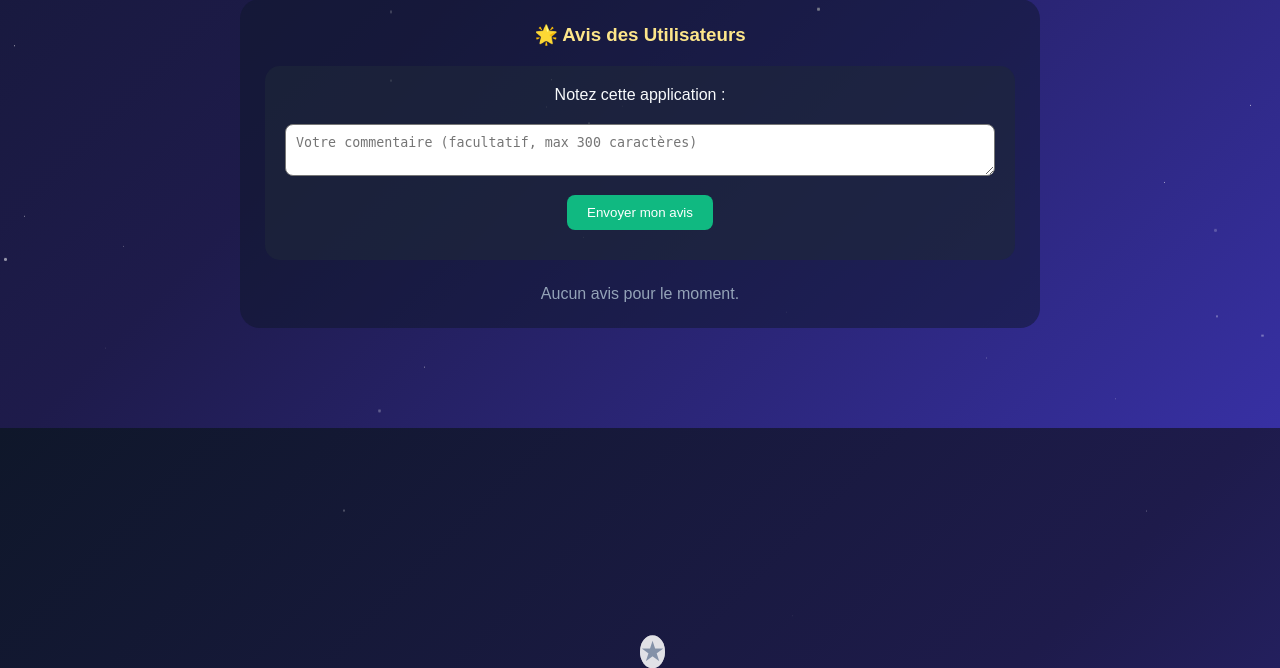
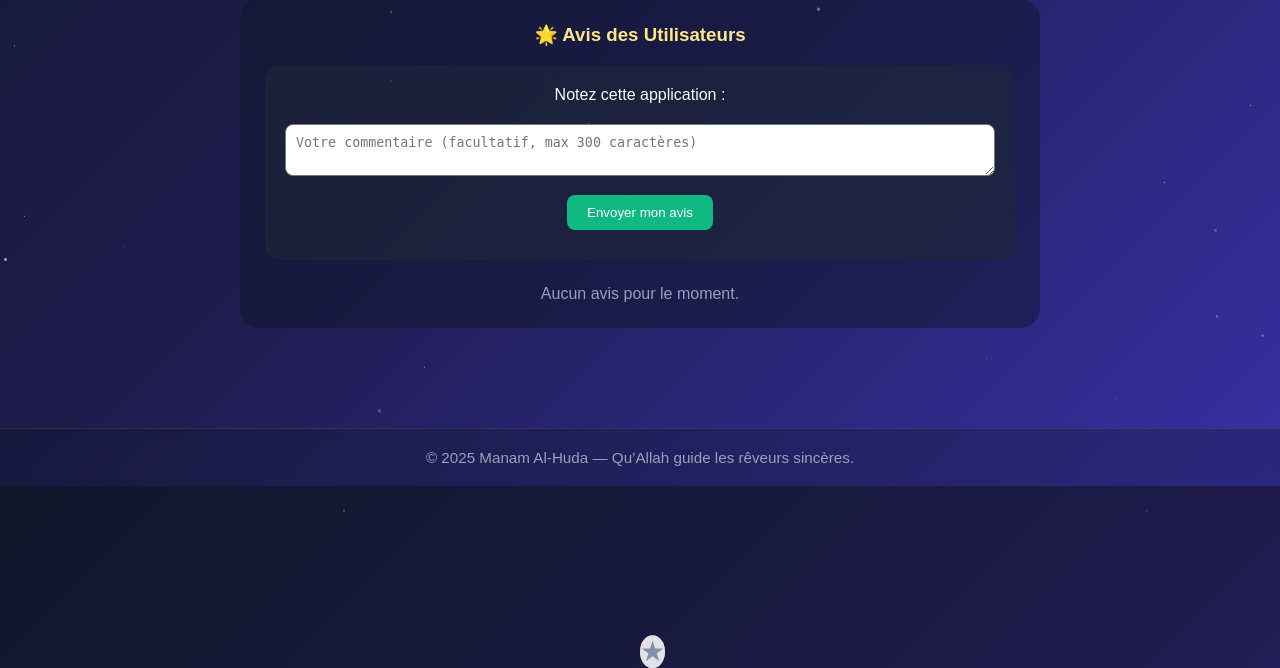
Before and after one commit to eldji225/Manam-Al-Huda, a Flask app: page / in a window 1280 px wide; the page is wider, and only the part inside the window is pictured. Shown: the part 803-1471 px from the top of that part. Run offline with Flask 3, Linux system fonts and the light colour scheme; data that the repository does not hold is empty.

Commit message:
Update index.html

```diff
--- a/templates/index.html
+++ b/templates/index.html
@@ -143,5 +143,7 @@ async function loadReviews() {
 // Charger au démarrage
 loadReviews();
 </script>
-</body>
+<footer>
+    © 2025 Manam Al-Huda — Qu’Allah guide les rêveurs sincères.
+</footer></body>
 </html>
```
